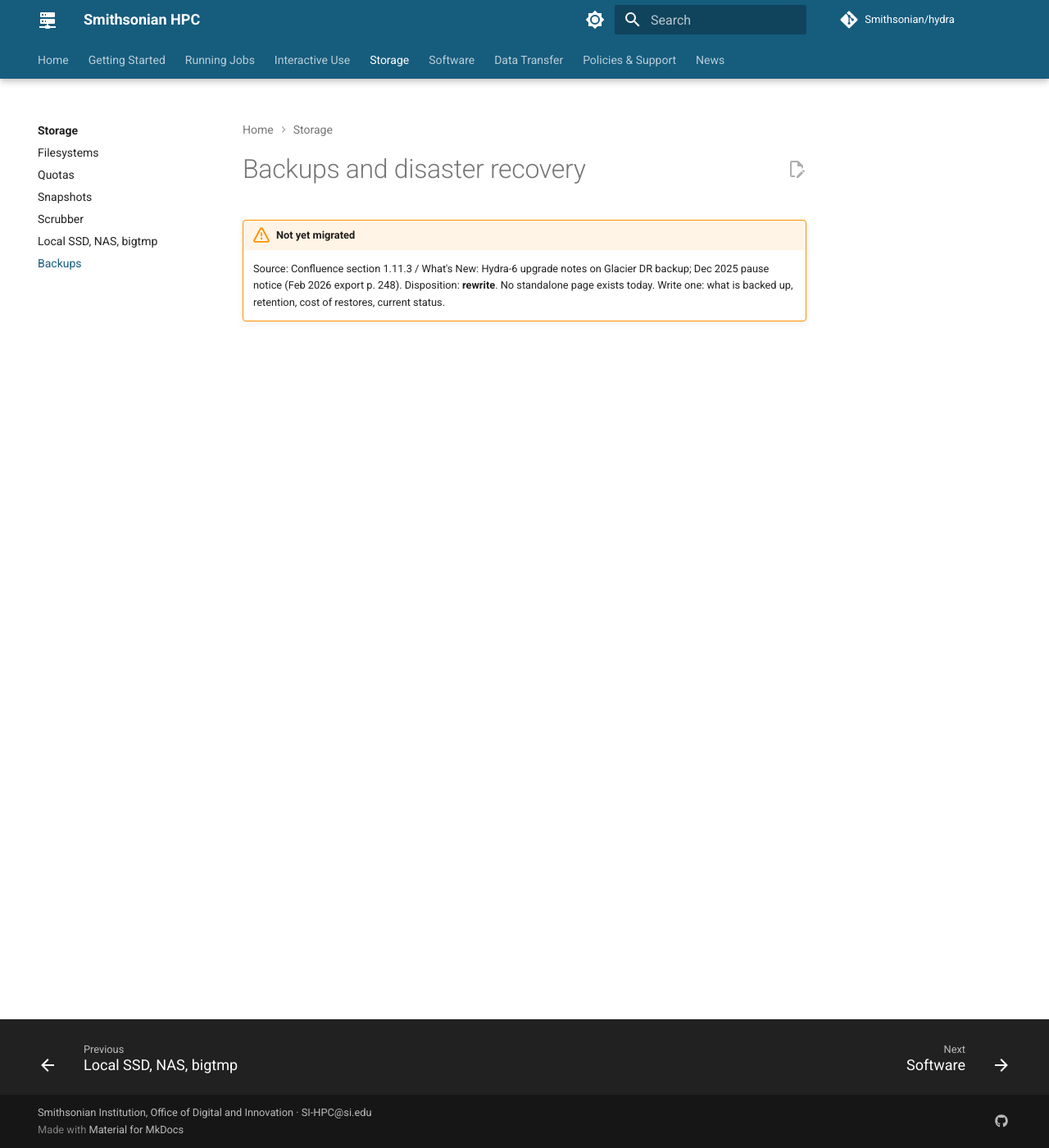
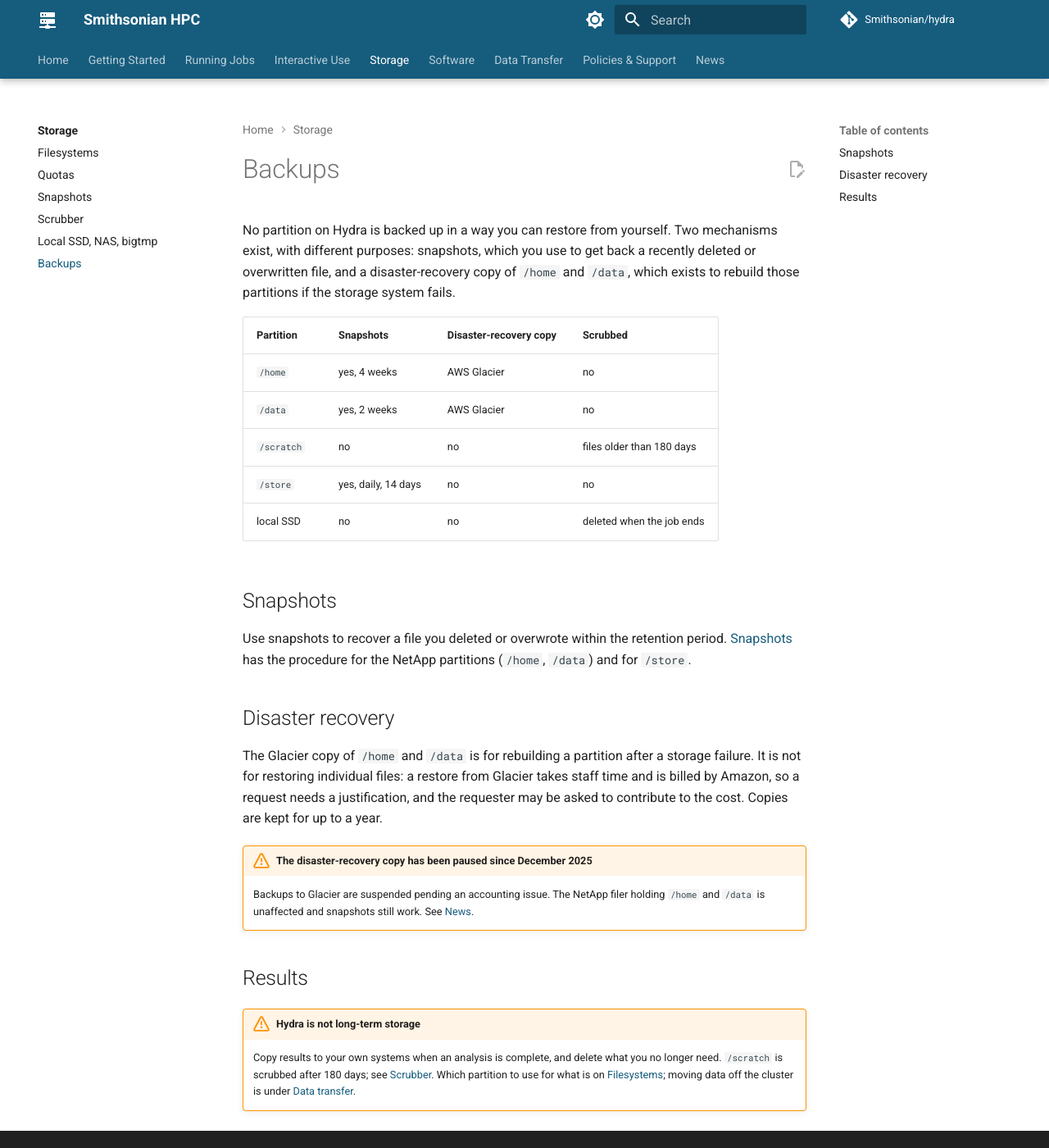
Before and after one commit to ODI-DPAC/hydra, an MkDocs documentation site: the page built from docs/hydra/storage/backups.md, in a window 1280 px wide and 1400 px high. Shown: the whole window at 82% size. Built offline with MkDocs 1.6.1 and Material for MkDocs 9.7.7, drawn with Linux system fonts in a browser that asks for light colours; comment, search, counter and statistics services are not loaded.

Commit message:
Write the backups page; storage index points to it for retention figures

```diff
--- a/docs/hydra/storage/backups.md
+++ b/docs/hydra/storage/backups.md
@@ -1,6 +1,29 @@
-# Backups and disaster recovery
+# Backups
 
-!!! warning "Not yet migrated"
-    Source: Confluence section 1.11.3 / What's New: Hydra-6 upgrade notes on Glacier DR backup; Dec 2025 pause notice (Feb 2026 export p. 248). Disposition: **rewrite**. No standalone page exists today. Write one: what is backed up, retention, cost of restores, current status.
+No partition on Hydra is backed up in a way you can restore from yourself. Two mechanisms exist, with different purposes: snapshots, which you use to get back a recently deleted or overwritten file, and a disaster-recovery copy of `/home` and `/data`, which exists to rebuild those partitions if the storage system fails.
 
-<!-- Delete the admonition above once the page is written. Keep one topic per page. -->
+| Partition | Snapshots | Disaster-recovery copy | Scrubbed |
+|---|---|---|---|
+| `/home` | yes, 4 weeks | AWS Glacier | no |
+| `/data` | yes, 2 weeks | AWS Glacier | no |
+| `/scratch` | no | no | files older than 180 days |
+| `/store` | yes, daily, 14 days | no | no |
+| local SSD | no | no | deleted when the job ends |
+
+## Snapshots
+
+Use snapshots to recover a file you deleted or overwrote within the retention period. [Snapshots](snapshots.md) has the procedure for the NetApp partitions (`/home`, `/data`) and for `/store`.
+
+## Disaster recovery
+
+The Glacier copy of `/home` and `/data` is for rebuilding a partition after a storage failure. It is not for restoring individual files: a restore from Glacier takes staff time and is billed by Amazon, so a request needs a justification, and the requester may be asked to contribute to the cost. Copies are kept for up to a year.
+
+!!! warning "The disaster-recovery copy has been paused since December 2025"
+
+    Backups to Glacier are suspended pending an accounting issue. The NetApp filer holding `/home` and `/data` is unaffected and snapshots still work. See [News](../../news/index.md#2025-12-05).
+
+## Results
+
+!!! warning "Hydra is not long-term storage"
+
+    Copy results to your own systems when an analysis is complete, and delete what you no longer need. `/scratch` is scrubbed after 180 days; see [Scrubber](scrubber.md). Which partition to use for what is on [Filesystems](filesystems.md); moving data off the cluster is under [Data transfer](../../data-transfer/index.md).
```
Also changed, not shown: docs/hydra/storage/index.md (+6 -6 lines).
